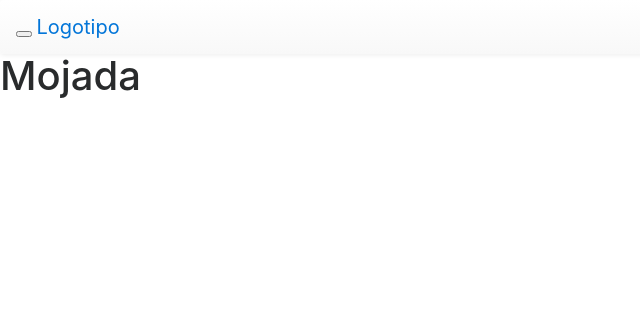
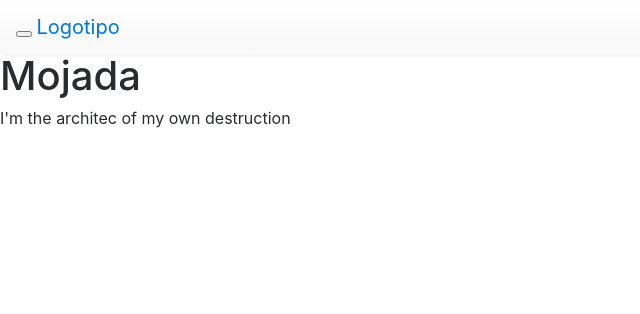
Before and after one commit to kevinmalats/ProyectoPhp, a PHP site: page / in a window 1280 px wide. Shown: the top 314 px of the page, without its empty margins (0-640 px from the left). Run offline with PHP 8.4, Linux system fonts and the light colour scheme; some libraries are stand-ins or nearby versions.

Commit message:
añadiendo parrafo al index

```diff
--- a/index.php
+++ b/index.php
@@ -71,6 +71,7 @@
 	</nav>
 </header>
 <h1>Mojada</h1>
+<p>I'm the architec of my own destruction</p>
   <div class="container">
 
   </div>
```
